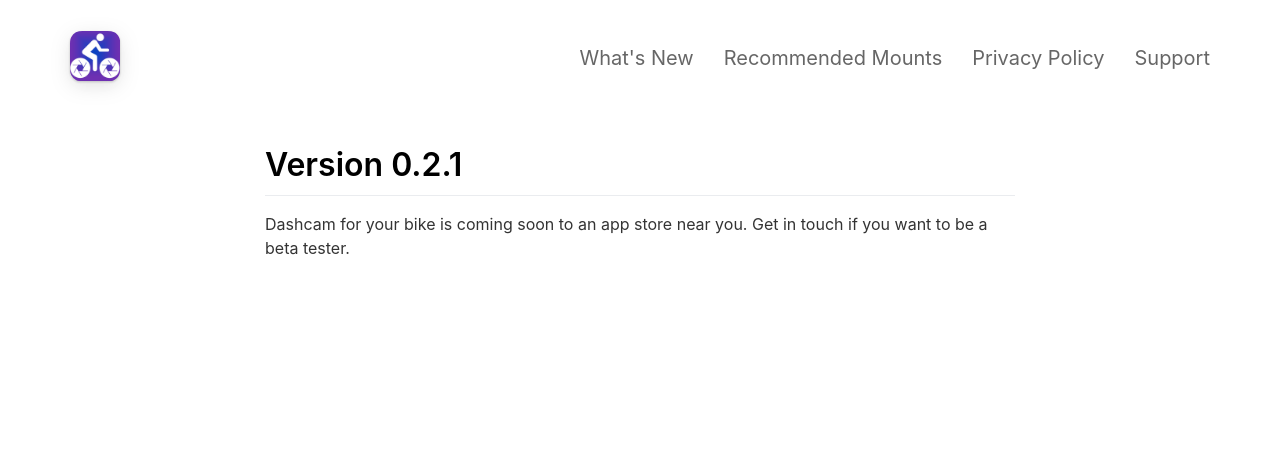
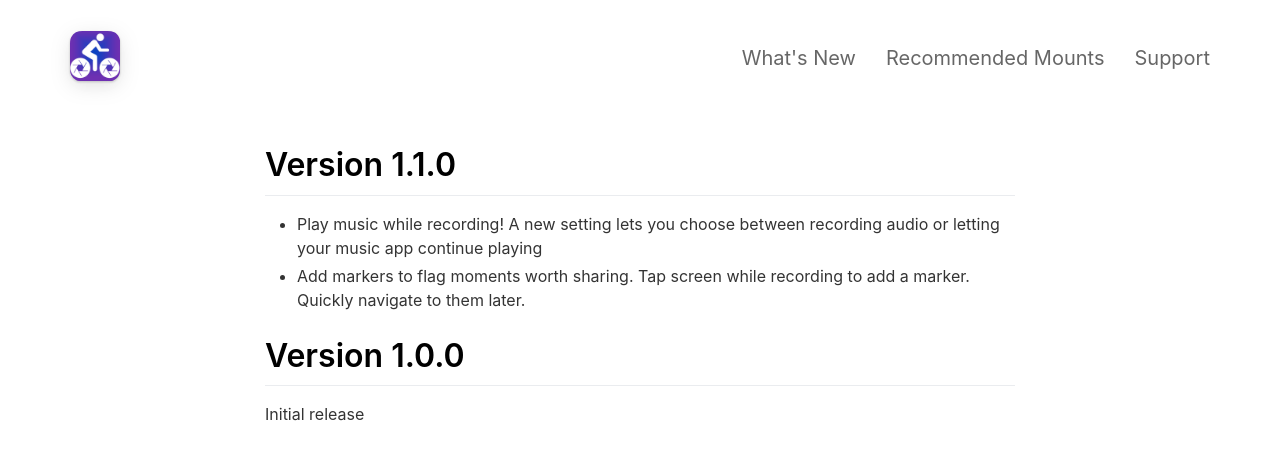
Before and after one commit to dashcambike/dashcam-for-your-bike-site, a Jekyll site: the page built from _pages/changelog.md, in a window 1280 px wide. Shown: the top 460 px of the page. Built offline with Jekyll 4.4.1, drawn with Linux system fonts in a browser that asks for light colours; nearby versions of some CDN libraries.

Commit message:
update Whats New

```diff
--- a/_pages/changelog.md
+++ b/_pages/changelog.md
@@ -4,5 +4,9 @@
 include_in_header: true
 ---
 
-# **Version 0.2.1**
-Dashcam for your bike is coming soon to an app store near you. Get in touch if you want to be a beta tester.
+# **Version 1.1.0**
+* Play music while recording! A new setting lets you choose between recording audio or letting your music app continue playing
+* Add markers to flag moments worth sharing. Tap screen while recording to add a marker. Quickly navigate to them later.
+
+# **Version 1.0.0**
+Initial release
```
Also changed, not shown: _pages/privacy.md (+1 -1 lines).
